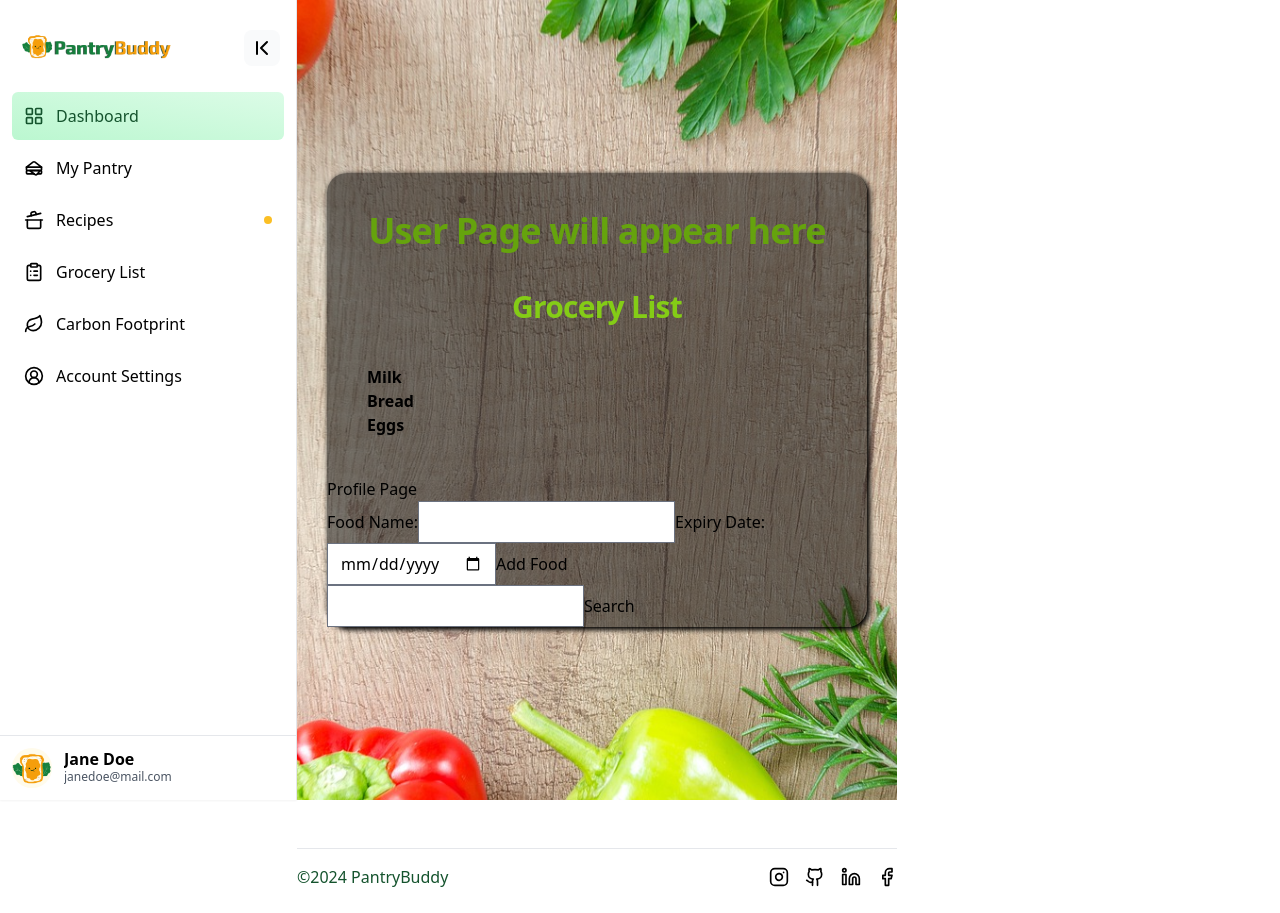
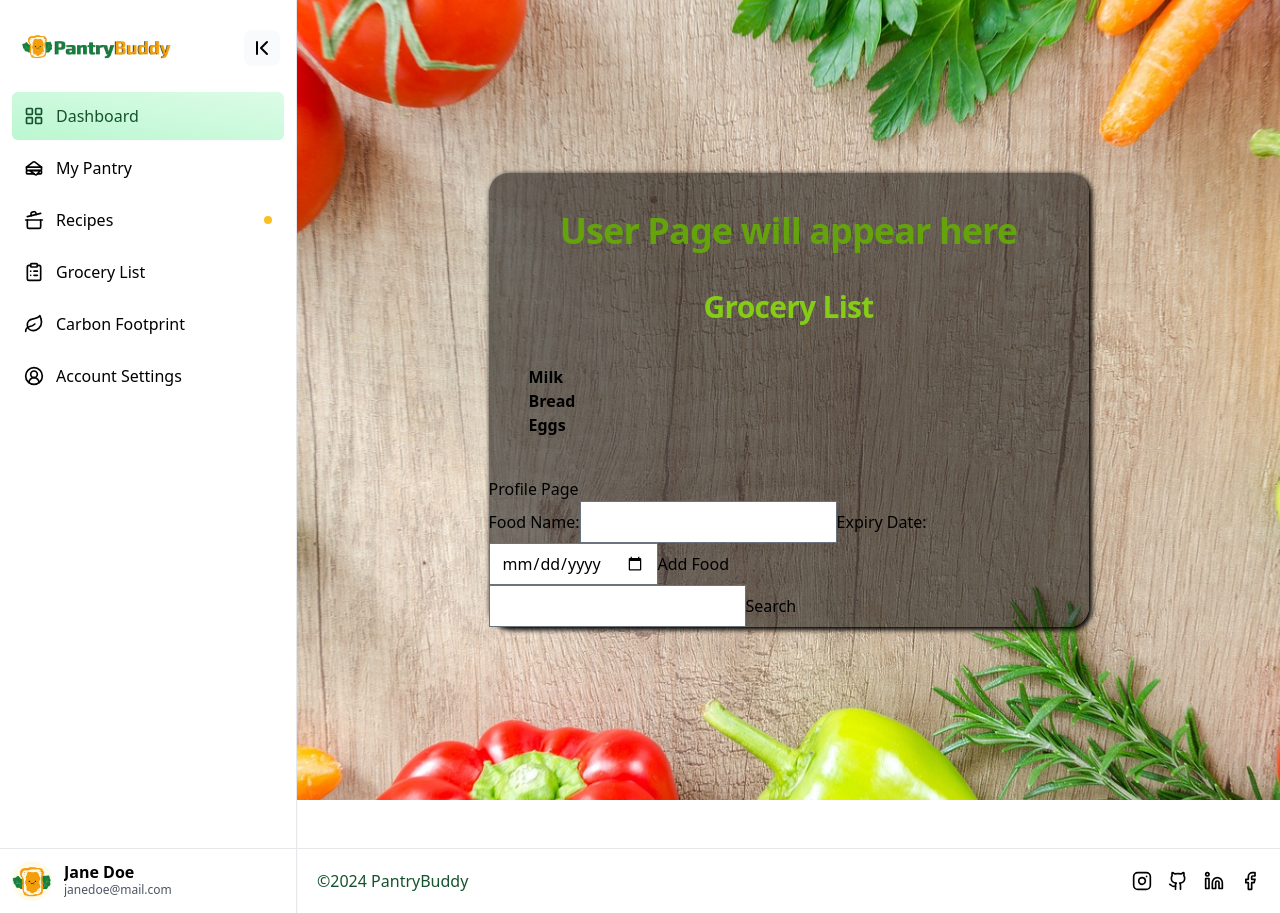
Before and after one commit to deanw77/pantry-buddy, a React (Vite) app: page /userdata in a window 1280 px wide. Built offline with nearby package versions, Linux system fonts and the light colour scheme.

Commit message:
Updated page layout to fit with footer

```diff
--- a/src/components/UserData.jsx
+++ b/src/components/UserData.jsx
@@ -33,7 +33,7 @@ export default function UserData() {
         <SidebarItem icon={<CircleUserRound size={20}/>}  text="Account Settings"/>
       </SideNav>
 
-<div className="pageContent flex flex-col">
+<div className="pageContent flex flex-col w-full">
     <div id="container">
       <div id="overlay">
         <h1 className="mt-10 text-center text-4xl font-bold leading-9 tracking-tight text-lime-600">
--- a/src/components/nav/Footer.jsx
+++ b/src/components/nav/Footer.jsx
@@ -5,7 +5,7 @@ const currentYear = new Date().getFullYear();
 export default function Footer() {
     return (
         <footer className="relative w-full">
-            <div className="mt-12 flex w-full flex-col items-center justify-center border-t border-text-green-50 py-4 md:flex-row md:justify-between">
+            <div className="mt-12 flex w-full flex-col items-center justify-center border-t border-text-green-50  p-5 md:flex-row md:justify-between">
                 <p className="mb-4 text-center font-normal text-green-900 md:mb-0">&copy;{currentYear} <a href="https://pantry-buddy.netlify.app/">PantryBuddy</a></p>
                 <div className="flex gap-4 text-text-green-900 sm:justify-center">
                     <a href="https://instagram.com/" target="blank"><Instagram size={20} /></a>
--- a/src/components/nav/SideNav.jsx
+++ b/src/components/nav/SideNav.jsx
@@ -16,7 +16,7 @@ export default function SideNav({children}) {
     //may remove logo + user details to add to a top navbar if we decide to create one
     //show different icons depending on whether the state is expanded or minified
     return (
-        <aside className="h-screen">
+        <aside className="h-100">
             <nav className = "h-full inline-flex flex-col bg-white border-r shadow-sm">
                 <div className = "p-4 pb-2 flex justify-between items-center">
                     <img src="./src/assets/images/logo_transparent.png" className={`overflow-hidden transition-all ${
```
